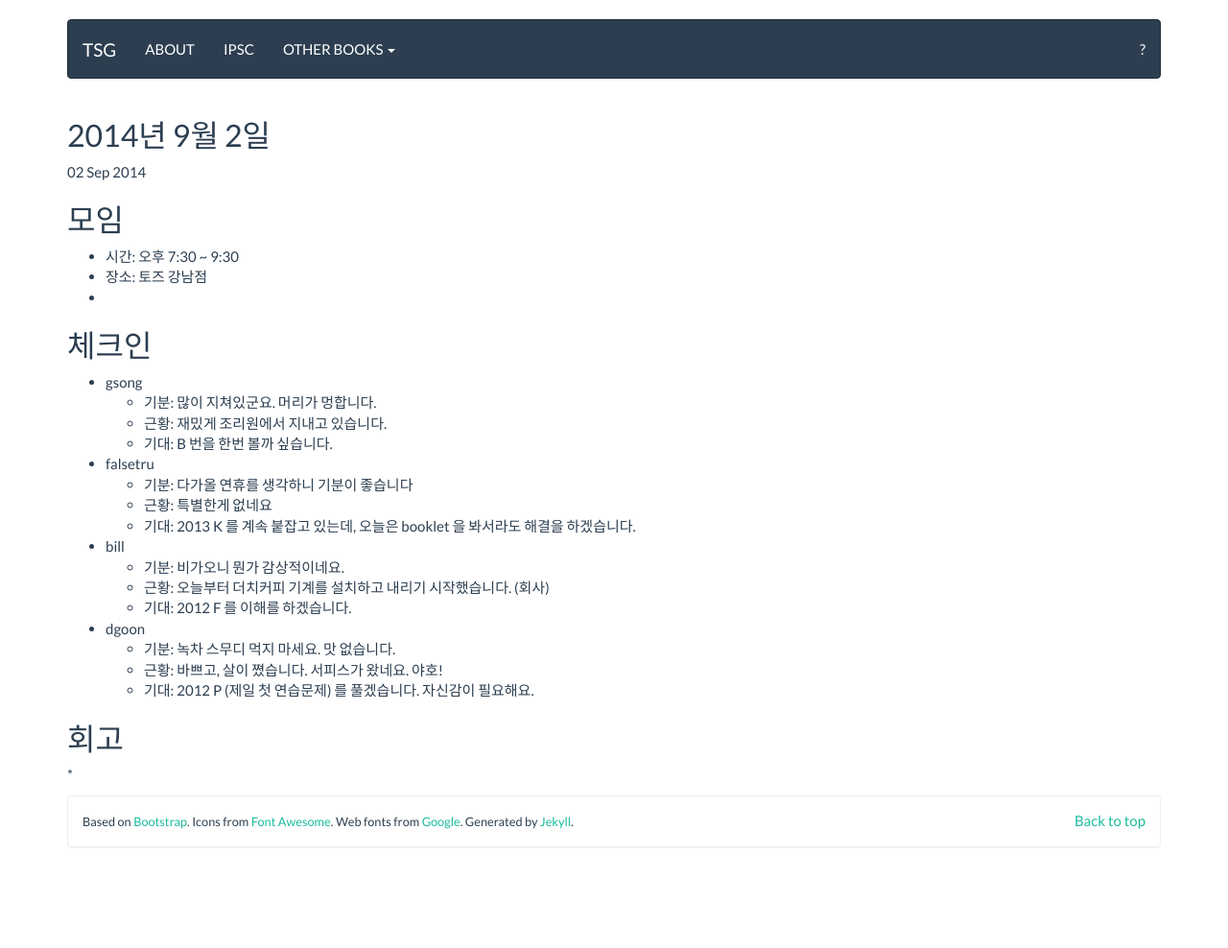
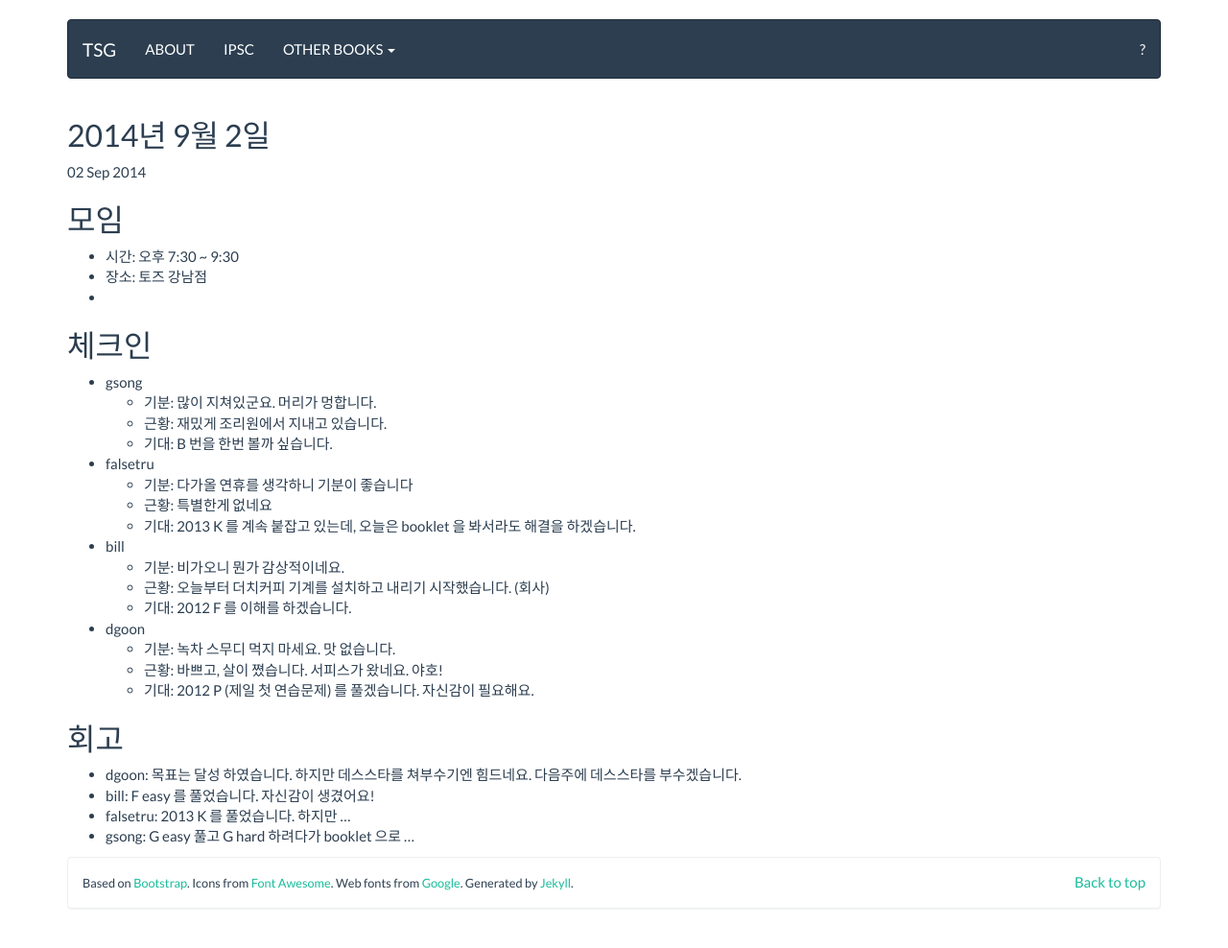
Before and after one commit to tuestudy/tuestudy.github.io, a Jekyll site: the page built from _posts/2014-09-02-tsg-ipsc-off.markdown, in a window 1280 px wide. Shown: the whole page at 96% size. Built offline with Jekyll 4.4.1, drawn with Linux system fonts in a browser that asks for light colours; Markdown is read by kramdown in place of the engine named in the settings; before the commit the page ends 924 px from its top, so only the background shows below that.

Commit message:
2014/09/02 회고

```diff
--- a/_posts/2014-09-02-tsg-ipsc-off.markdown
+++ b/_posts/2014-09-02-tsg-ipsc-off.markdown
@@ -36,4 +36,7 @@
 
 ## 회고
 
-*
+* dgoon: 목표는 달성 하였습니다. 하지만 데스스타를 쳐부수기엔 힘드네요. 다음주에 데스스타를 부수겠습니다.
+* bill: F easy 를 풀었습니다. 자신감이 생겼어요!
+* falsetru: 2013 K 를 풀었습니다. 하지만 ...
+* gsong: G easy 풀고 G hard 하려다가 booklet 으로 ...
```
